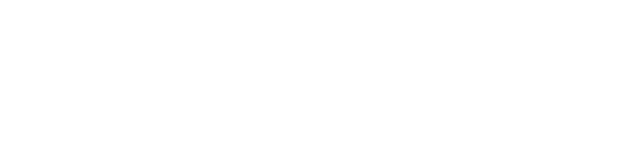
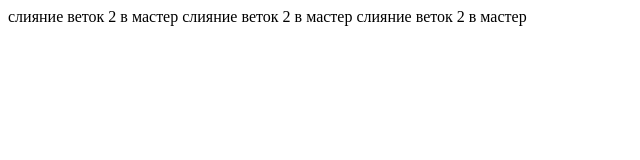
Before and after one commit to qmargo23/test_002, a plain HTML site: page Homework1/index.html in a window 1280 px wide. Shown: the whole page, without its empty margins (0-640 px from the left). Drawn offline with Linux system fonts and the light colour scheme.

Commit message:
слияние веток 2 в мастер

```diff
--- a/Homework1/index.html
+++ b/Homework1/index.html
@@ -6,6 +6,8 @@
    <title>Homework1</title>
 </head>
 <body>
-
+   слияние веток 2 в мастер
+   слияние веток 2 в мастер
+   слияние веток 2 в мастер
 </body>
 </html>
```
